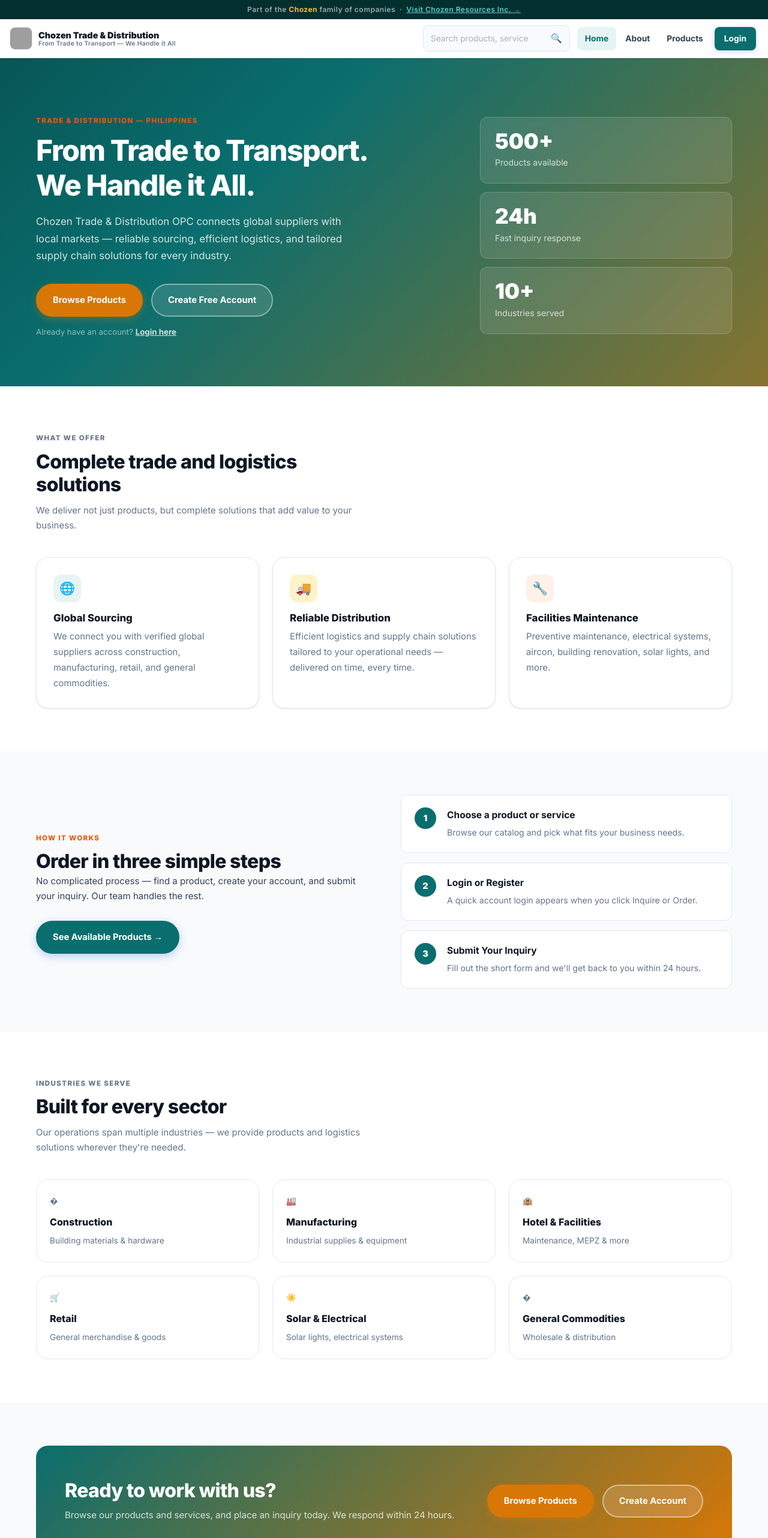
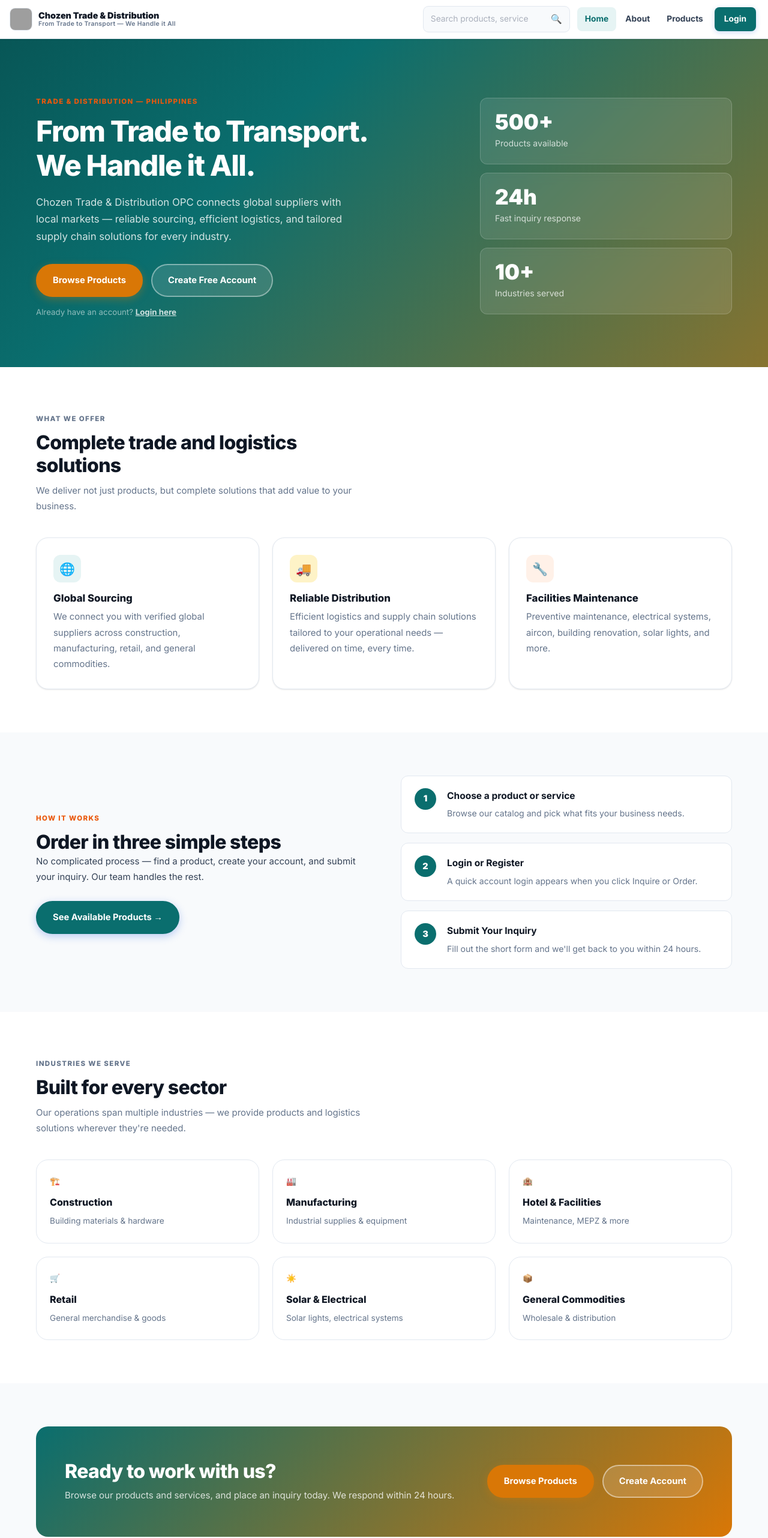
Before and after one commit to goldenjo2codesource/Chozen-Trade-and-Distribution-OPC, a website: page index.html in a window 1280 px wide. Shown: the top 2564 px of the page at 60% size. Drawn offline with Linux system fonts and the light colour scheme; grey boxes are pictures that could not be loaded.

Commit message:
Fix header structure and broken emojis

```diff
--- a/index.html
+++ b/index.html
@@ -10,12 +10,7 @@
   <link rel="stylesheet" href="styles.css">
 </head>
 <body>
-
   <header class="site-header">
-    <div class="ct-topbar">
-      Part of the <strong>Chozen</strong> family of companies &nbsp;·&nbsp;
-      <a href="https://chozenresources.com" target="_blank">Visit Chozen Resources Inc. →</a>
-    </div>
     <div class="header-inner">
       <a class="brand" href="index.html">
         <img class="brand-logo" src="C Trade Logo.png" alt="Chozen Trade Logo">
@@ -133,7 +128,7 @@
       </div>
       <div class="grid-3">
         <a href="products.html" class="ct-cat-card">
-          <span class="ct-cat-icon">�️</span>
+          <span class="ct-cat-icon">🏗️</span>
           <strong>Construction</strong>
           <span>Building materials & hardware</span>
         </a>
@@ -158,7 +153,7 @@
           <span>Solar lights, electrical systems</span>
         </a>
         <a href="products.html" class="ct-cat-card">
-          <span class="ct-cat-icon">�</span>
+          <span class="ct-cat-icon">📦</span>
           <strong>General Commodities</strong>
           <span>Wholesale & distribution</span>
         </a>
@@ -242,6 +237,13 @@
           <li><a href="products.html">General Commodities</a></li>
         </ul>
       </div>
+      <div class="footer-col">
+        <h4>Sister Company</h4>
+        <ul>
+          <li><a href="https://www.chozenresources.com" target="_blank" rel="noopener" id="chozenTradeLink">Chozen Resources Inc.</a></li>
+        </ul>
+        <!-- <p style="font-size:.78rem;color:rgba(255,255,255,.35);margin-top:10px;">Coming Soon</p> -->
+      </div>
     </div>
     <div class="footer-bottom">
       <div class="footer-bottom-inner">
```
